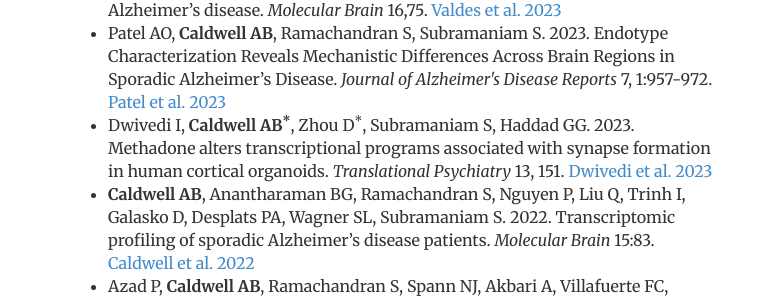
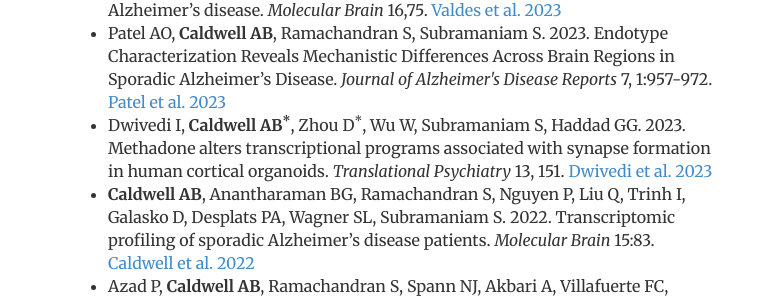
Before and after one commit to andrewbcaldwell/andrewbcaldwell.github.io, a Jekyll site: the page built from cv/index.html, in a window 1280 px wide. Shown: the part 774-1073 px from the top of the page, without its empty margins (248-1031 px from the left). Built offline with Jekyll 4.4.1, drawn with Linux system fonts in a browser that asks for light colours.

```diff
--- a/cv/index.html
+++ b/cv/index.html
@@ -36,7 +36,7 @@ description: Current CV for Andrew B. Caldwell.
 				<li>Valdes P<sup>*</sup>, <b>Caldwell AB<sup>*</sup></b>, Qing L, Fitzgerald MQ, Ramachandran S, Karch CM, Dominantly Inherited Alzheimer Network (DIAN), Galasko DR, Yuan SH, Wagner SL, Subramaniam S. 2025. Integrative multiomics reveals common endotypes across <i>PSEN1</i>, <i>PSEN2</i>, and <i>APP</i> mutations in familial Alzheimer’s disease. <i>Alzheimer's Research & Therapy</i> 17,5. <a href="https://doi.org/10.1186/s13195-024-01659-6" target="_blank" rel="noopener noreferrer">Valdes et al. 2025</a></li>
 				<li>Valdes P, Henry KW, Fitzgerald MQ, Muralidharan K, <b>Caldwell AB</b>, Ramachandran S, Goldstein LSB, Mobley WC, Galasko DR, Subramaniam S. 2023. Limitations of the human iPSC-derived neuron model for early-onset Alzheimer’s disease. <i>Molecular Brain</i> 16,75. <a href="https://doi.org/10.1186/s13041-023-01063-5" target="_blank" rel="noopener noreferrer">Valdes et al. 2023</a></li>
 				<li>Patel AO, <b>Caldwell AB</b>, Ramachandran S, Subramaniam S. 2023. Endotype Characterization Reveals Mechanistic Differences Across Brain Regions in Sporadic Alzheimer’s Disease. <i> Journal of Alzheimer's Disease Reports</i> 7, 1:957-972. <a href="https://doi.org/10.3233/ADR-220098" target="_blank" rel="noopener noreferrer">Patel et al. 2023</a></li>
-				<li>Dwivedi I, <b>Caldwell AB<sup>*</sup></b>, Zhou D<sup>*</sup>, Subramaniam S, Haddad GG. 2023. Methadone alters transcriptional programs associated with synapse formation in human cortical organoids. <i>Translational Psychiatry</i> 13, 151. <a href="https://doi.org/10.1038/s41398-023-02397-3" target="_blank" rel="noopener noreferrer">Dwivedi et al. 2023</a></li>
+				<li>Dwivedi I, <b>Caldwell AB<sup>*</sup></b>, Zhou D<sup>*</sup>, Wu W, Subramaniam S, Haddad GG. 2023. Methadone alters transcriptional programs associated with synapse formation in human cortical organoids. <i>Translational Psychiatry</i> 13, 151. <a href="https://doi.org/10.1038/s41398-023-02397-3" target="_blank" rel="noopener noreferrer">Dwivedi et al. 2023</a></li>
 				<li><b>Caldwell AB</b>, Anantharaman BG, Ramachandran S, Nguyen P, Liu Q, Trinh I, Galasko D, Desplats PA, Wagner SL, Subramaniam S. 2022. Transcriptomic profiling of sporadic Alzheimer’s disease patients. <i>Molecular Brain</i> 15:83. <a href="https://doi.org/10.1186/s13041-022-00963-2" target="_blank" rel="noopener noreferrer">Caldwell et al. 2022</a></li>
 				<li>Azad P, <b>Caldwell AB</b>, Ramachandran S, Spann NJ, Akbari A, Villafuerte FC, Bermudez D, Zhao H, Poulson O, Zhou D, Bafna V, Subramaniam S, Haddad GG. 2022. ARID1B, a molecular suppressor of erythropoiesis, is essential for the prevention of Monge’s disease. <i>Experimental & Molecular Medicine</i> 54:777–787. <a href="https://doi.org/10.1038/s12276-022-00769-1" target="_blank" rel="noopener noreferrer">Azad et al. 2022</a></li>
 				<li><b>Caldwell AB</b>, Qing L, Zhang C, Schroth GP, Galasko DR, Rynearson KD, Tanzi RE, Yuan SH, Wagner SL, Subramaniam S. 2022. Endotype reversal as a novel strategy for screening drugs targeting familial Alzheimer's disease. <i>Alzheimer's & Dementia</i>, alz12553. <a href="https://alz-journals.onlinelibrary.wiley.com/doi/10.1002/alz.12553" target="_blank" rel="noopener noreferrer">Caldwell et al. 2022</a></li>
```
